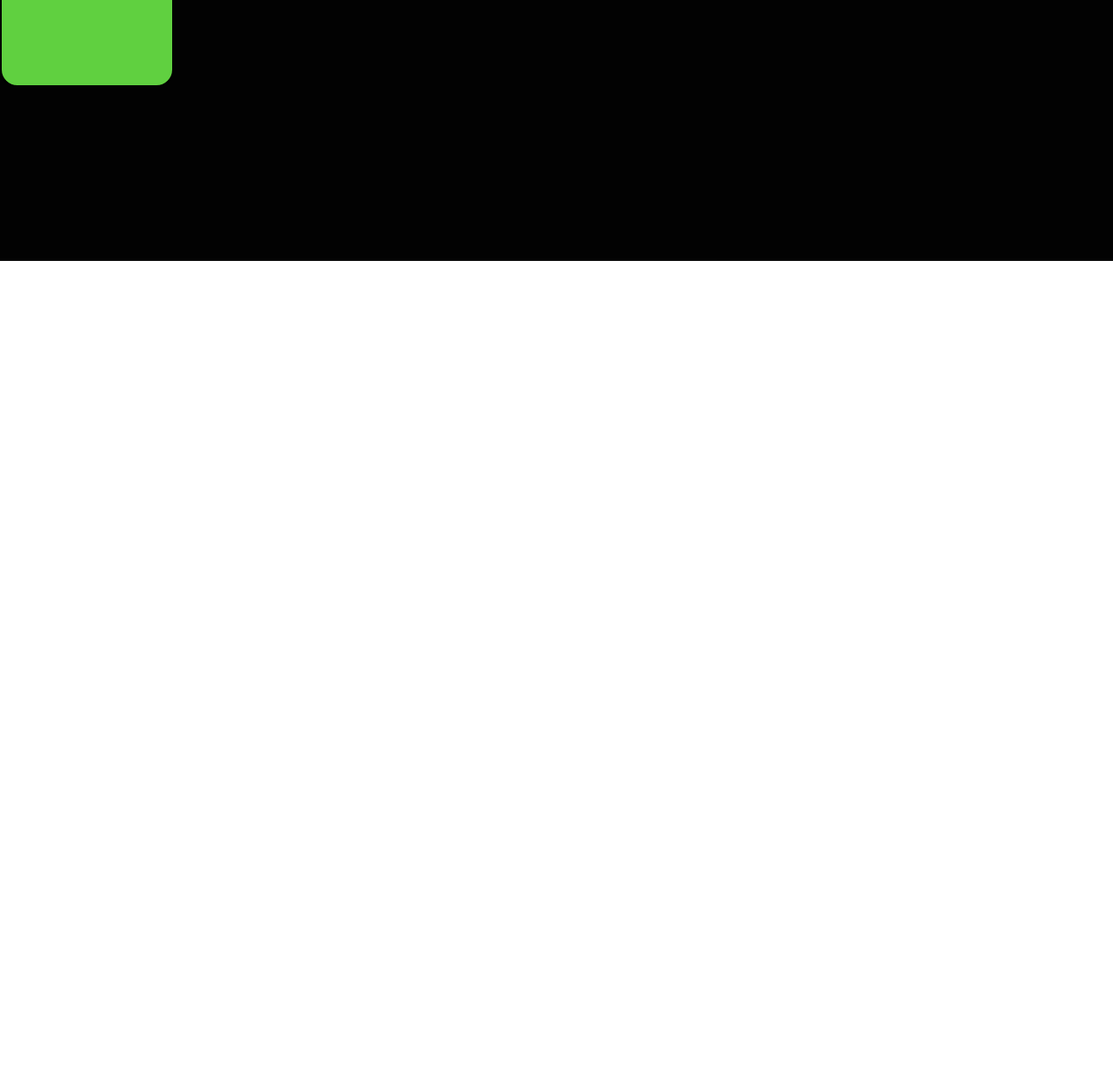
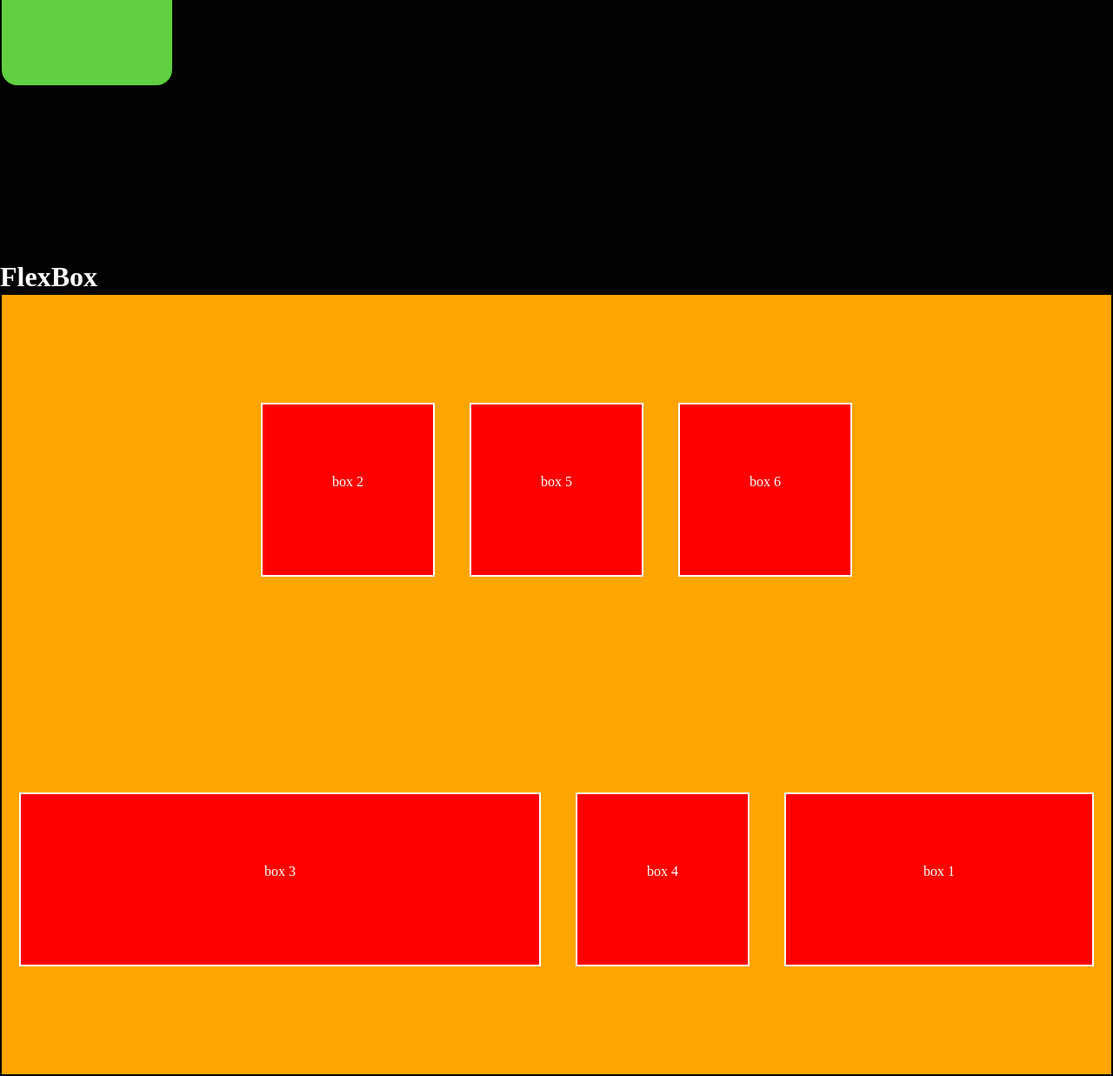
Before and after one commit to ResponseTime/Web-Development, a plain HTML site: page index.html in a window 1280 px wide. Shown: the part 9607-10844 px from the top of the page at 87% size. Before the commit the page ends 9907 px from the top, so only its background shows below. Drawn offline with Linux system fonts and the light colour scheme; a web font is replaced by a local one.

Commit message:
learnt flexbox

```diff
--- a/index.html
+++ b/index.html
@@ -103,5 +103,14 @@
    <div class="bx" id="b2"></div>
    <div class="bx" id="b3"></div>
    <div class="bx" id="b4"></div>
+   <h1>FlexBox</h1>
+   <div class="contai">
+       <div class="ite" id="iy1">box 1</div>
+       <div class="ite" id="iy2">box 2</div>
+       <div class="ite" id="iy3">box 3</div>
+       <div class="ite" id="iy4">box 4</div>
+       <div class="ite" id="iy5">box 5</div>
+       <div class="ite" id="iy6">box 6</div>
+   </div>
 </body>
 </html>
--- a/style.css
+++ b/style.css
@@ -291,3 +291,41 @@ a{
     visibility: hidden;
     background-color: aqua;
 }
+.contai{
+    background-color: orange;
+    width: 100%;
+    height:900px;
+    border: 2px solid black;
+    display: flex;
+    /* flex-direction: column;
+    flex-wrap: wrap; */
+    flex-flow: row wrap;
+    /* center space-evenly space-between space-around */
+    justify-content: center;
+    align-items: center;
+
+}
+.ite{
+    text-align: center;
+    width: 200px;
+    background-color: red;
+    height: 200px;
+    border: 2px solid white;
+    margin: 10px 20px;
+    padding: 10px 20px;
+    padding: 80px;
+}
+
+#iy1{
+    order: 6;
+    flex-grow: 3;
+    flex-shrink: 4;
+}
+
+#iy3{
+    order:1;
+    flex-basis: 600px;
+}
+#iy4{
+    order:2;
+}
```
